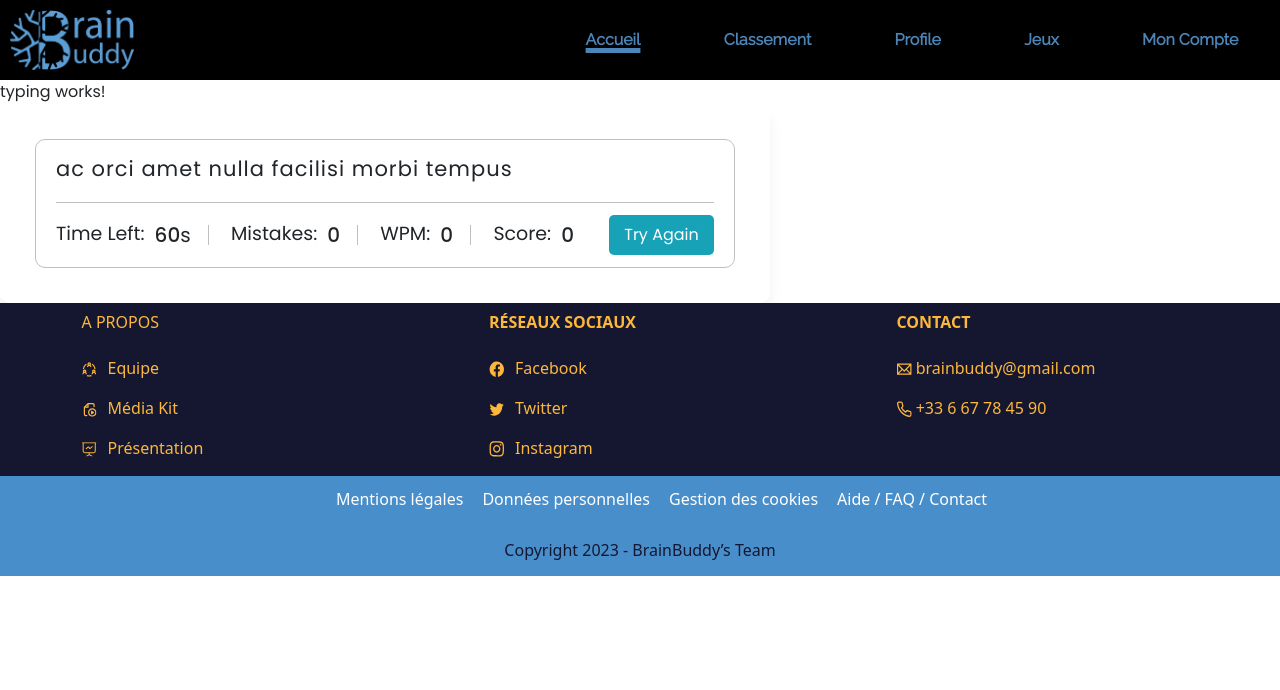
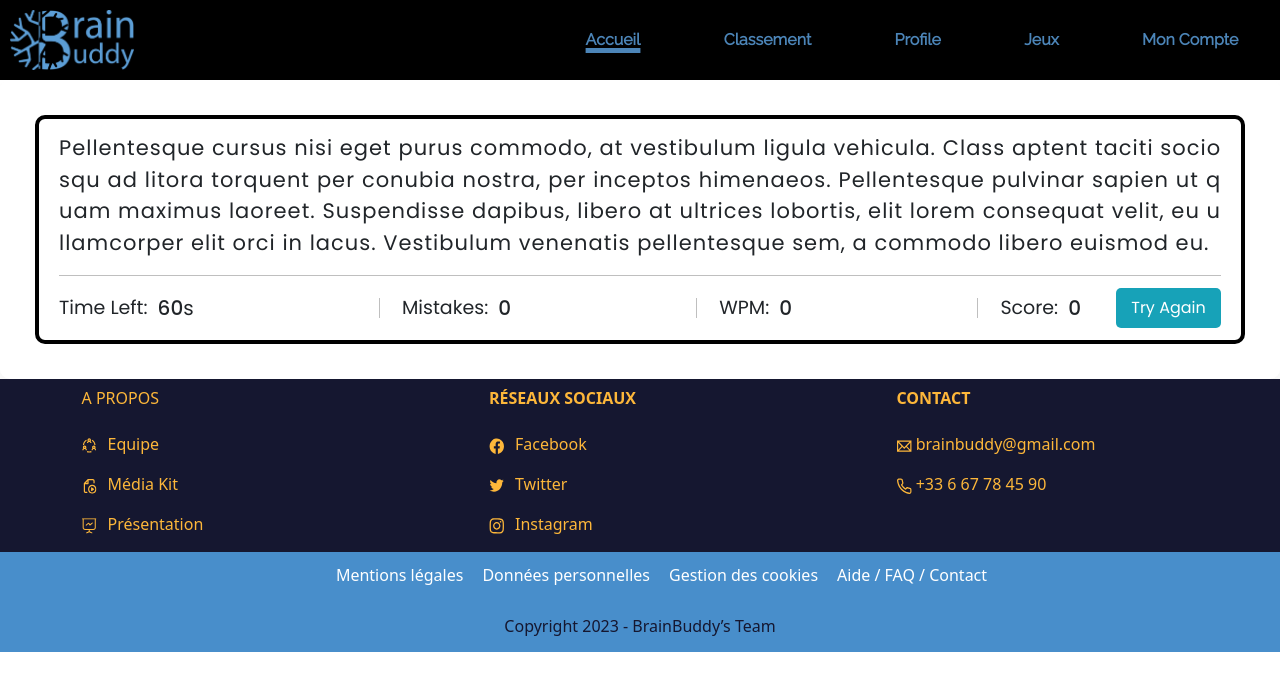
Before and after one commit to Xenus3/FrontEndBrainBuddy, an Angular app: page /typing in a window 1280 px wide. Shown: the top 690 px of the page. Built offline with nearby package versions, Linux system fonts and the light colour scheme.

Commit message:
add text back

```diff
--- a/src/app/components/typing/typing.component.html
+++ b/src/app/components/typing/typing.component.html
@@ -1,4 +1,3 @@
-<p>typing works!</p>
 
 <div class="wrapper">
 
--- a/src/app/components/typing/typing.component.scss
+++ b/src/app/components/typing/typing.component.scss
@@ -18,7 +18,7 @@ body{
   background: #17A2B8;
 }
 .wrapper{
-  width: 770px;
+  width: 100%;
   padding: 35px;
   background: #fff;
   border-radius: 10px;
@@ -32,7 +32,7 @@ body{
 .wrapper .content-box{
   padding: 13px 20px 0;
   border-radius: 10px;
-  border: 1px solid #bfbfbf;
+  border: 4px solid black;
 }
 .content-box .typing-text{
   overflow: hidden;
--- a/src/app/components/typing/typing.component.ts
+++ b/src/app/components/typing/typing.component.ts
@@ -18,7 +18,12 @@ export class TypingComponent implements OnInit {
   // Paragraphe de test
 
   paragraphs = [
-    "ac orci amet nulla facilisi morbi tempus",
+    "Lorem ipsum dolor sit amet, consectetur adipiscing elit. Nunc tincidunt nulla vitae luctus dignissim. Nunc vel arcu odio. In sit amet varius mi. Cras fermentum fermentum nunc at eleifend. Morbi fermentum mi enim, quis vehicula arcu convallis rutrum. Pellentesque ut justo vitae sapien ultricies rutrum id et mi.",
+    "Pellentesque congue urna est, in molestie justo sodales nec. Cras eu augue vehicula turpis commodo cursus. Mauris quis nisl ut erat malesuada consequat. Mauris pretium, arcu a imperdiet condimentum, dui odio varius orci, nec accumsan lectus mi eget neque. Suspendisse mollis gravida sem non porttitor. ",
+    "Aenean porttitor dui sit amet imperdiet gravida. Nullam elementum augue et orci tincidunt sagittis. Donec congue tristique ligula sed condimentum. Proin a dolor justo. Nunc feugiat erat vitae orci fringilla, ac dictum tortor luctus. Praesent elit quam, fringilla sollicitudin sollicitudin eu, pulvinar sit amet felis.",
+    "In dictum ligula at semper ultrices. Aliquam placerat lobortis semper. Ut ac eleifend augue. Donec iaculis non ligula sed interdum. Nullam imperdiet, dui eget laoreet rutrum, nibh eros ornare sem, quis pellentesque arcu est et elit. Mauris fermentum metus at eros iaculis viverra. Morbi scelerisque nunc justo, non eleifend neque tincidunt sit amet.",
+    "Pellentesque cursus nisi eget purus commodo, at vestibulum ligula vehicula. Class aptent taciti sociosqu ad litora torquent per conubia nostra, per inceptos himenaeos. Pellentesque pulvinar sapien ut quam maximus laoreet. Suspendisse dapibus, libero at ultrices lobortis, elit lorem consequat velit, eu ullamcorper elit orci in lacus. Vestibulum venenatis pellentesque sem, a commodo libero euismod eu.",
+    "In dictum ligula at semper ultrices. Aliquam placerat lobortis semper. Ut ac eleifend augue."
     ];
 
   // values
```
